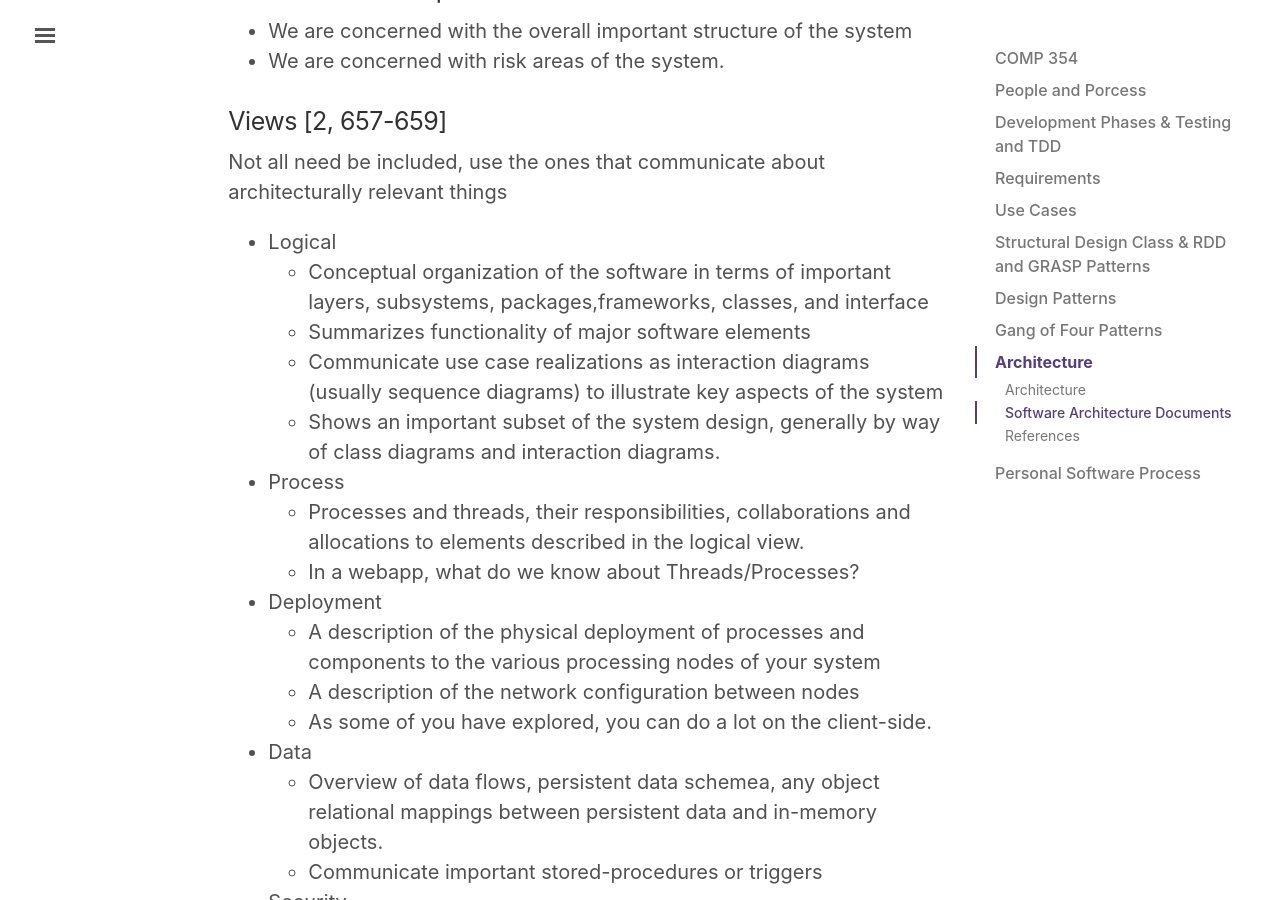
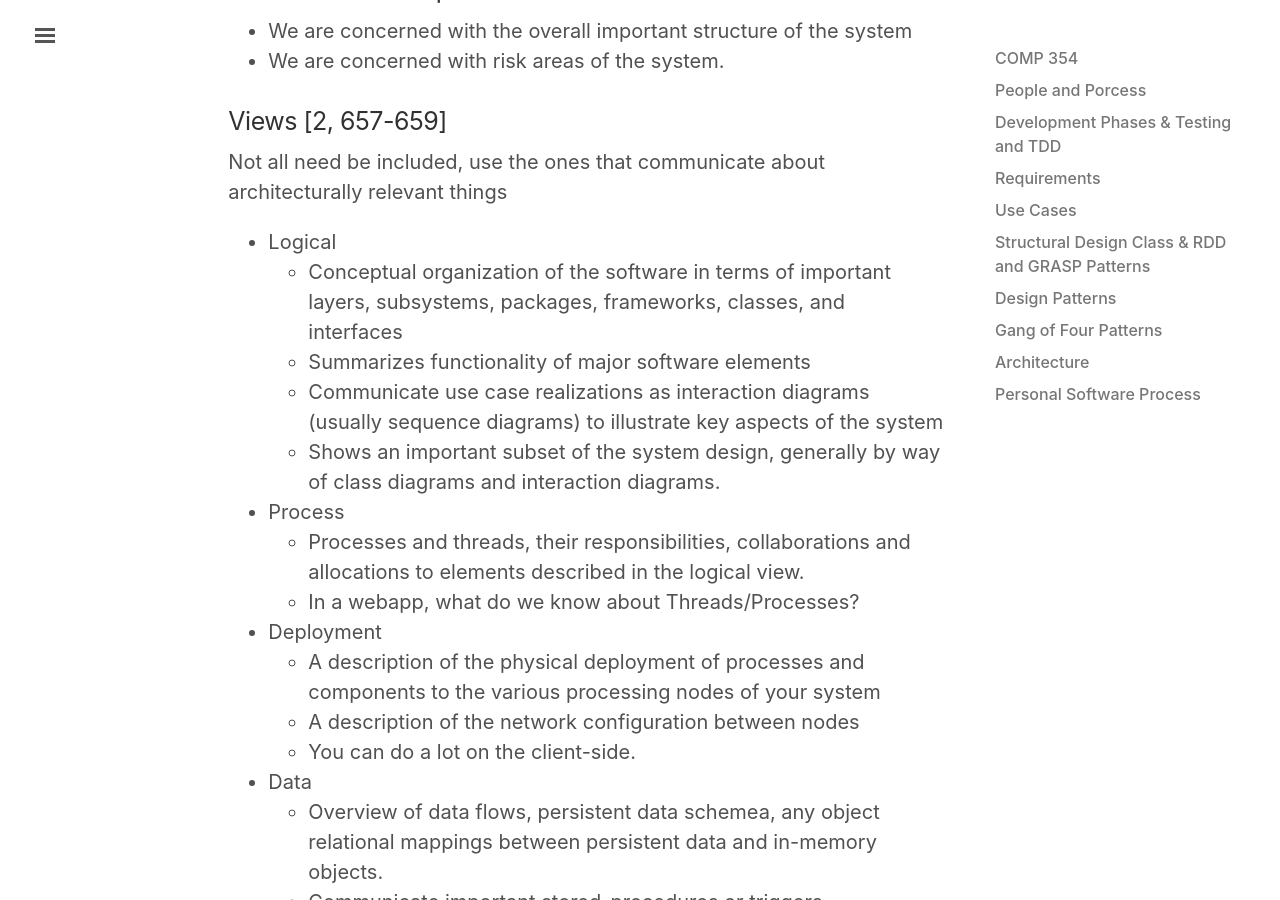
Before and after one commit to lingt-xyz/note, a Jekyll site: the page built from _posts/2018-08-01-COMP354.md, in a window 1280 px wide and 900 px high, scrolled down 24889 px. Built offline with Jekyll 4.4.1, drawn with Linux system fonts in a browser that asks for light colours.

Commit message:
update notes

```diff
--- a/_posts/2018-08-01-COMP354.md
+++ b/_posts/2018-08-01-COMP354.md
@@ -595,7 +595,7 @@
 Not all need be included, use the ones that communicate about architecturally relevant things
 
 * Logical
-    * Conceptual organization of the software in terms of important layers, subsystems, packages,frameworks, classes, and interface
+    * Conceptual organization of the software in terms of important layers, subsystems, packages, frameworks, classes, and interfaces
     * Summarizes functionality of major software elements
     * Communicate use case realizations as interaction diagrams (usually sequence diagrams) to illustrate key aspects of the system
     * Shows an important subset of the system design, generally by way of class diagrams and interaction diagrams.
@@ -605,7 +605,7 @@
 * Deployment
     * A description of the physical deployment of processes and components to the various processing nodes of your system
     * A description of the network configuration between nodes
-    * As some of you have explored, you can do a lot on the client-side.
+    * You can do a lot on the client-side.
 * Data
     * Overview of data flows, persistent data schemea, any object relational mappings between persistent data and in-memory objects.
     * Communicate important stored-procedures or triggers
```
